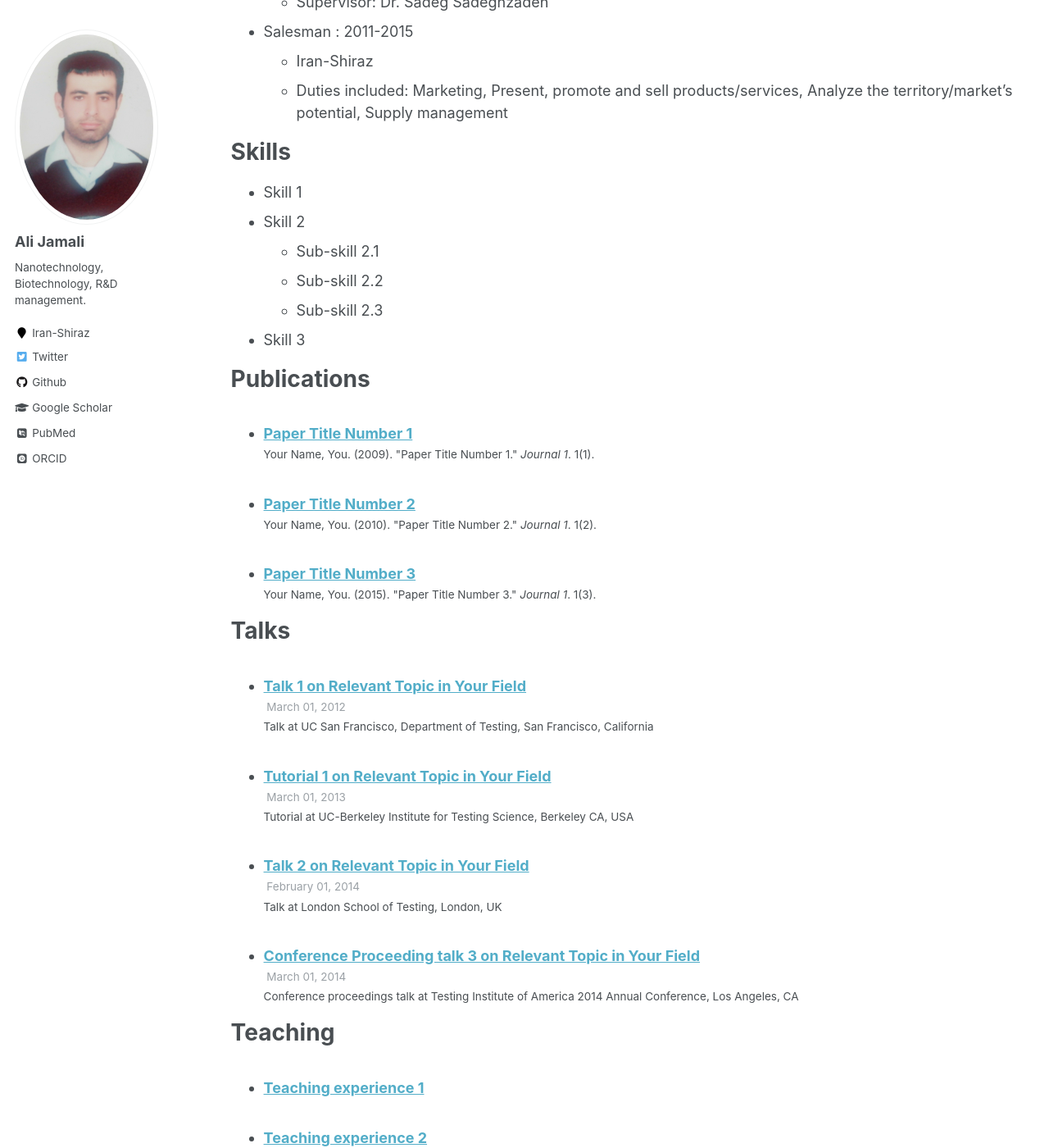
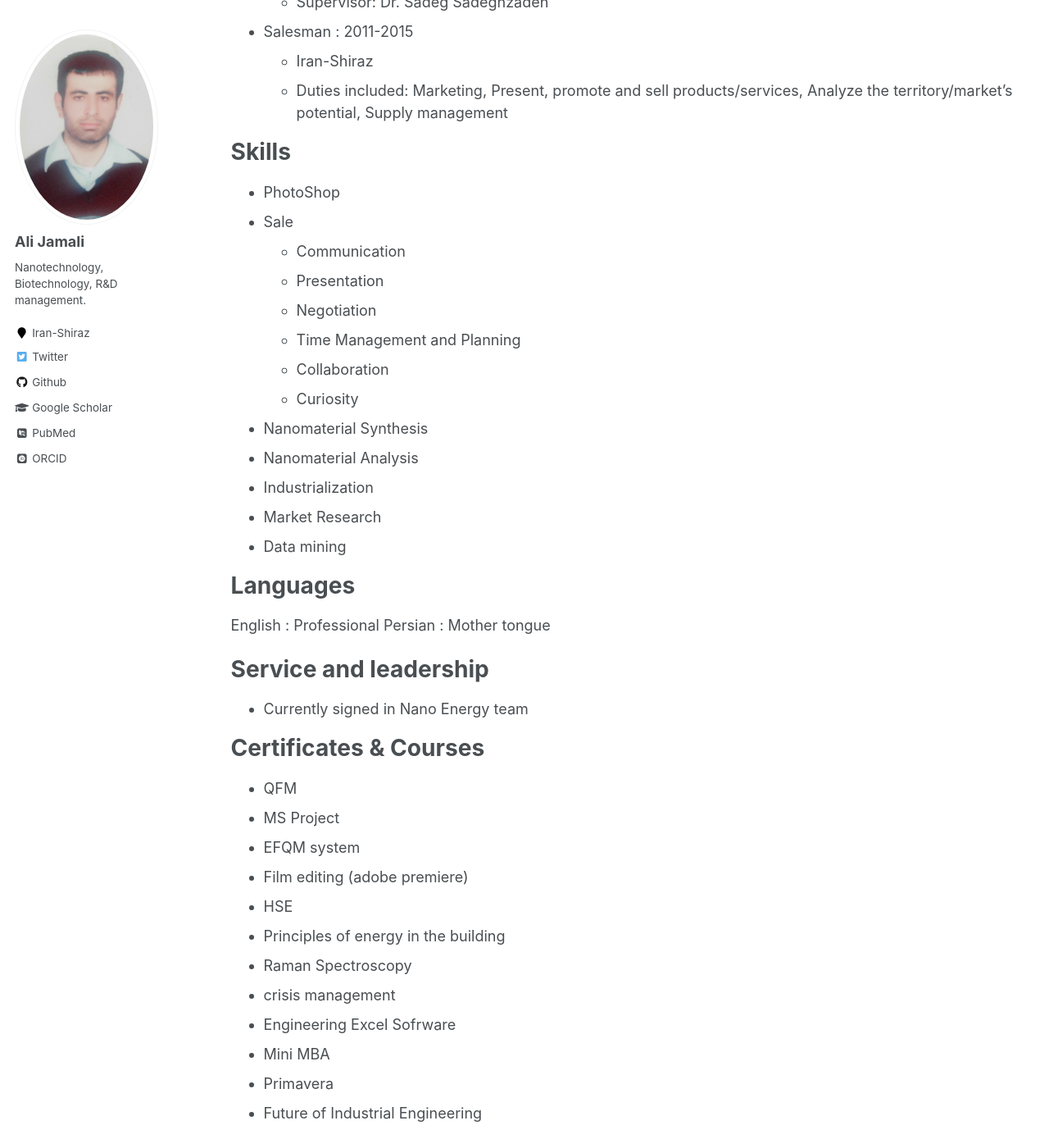
Before and after one commit to jamali-ali/jamali-ali.github.io, a Jekyll site: the page built from _pages/cv.md, in a window 1280 px wide and 1400 px high, scrolled down 464 px. Shown: the whole window at 82% size. Built offline with Jekyll 4.4.1, drawn with Linux system fonts in a browser that asks for light colours; some web fonts are replaced; some of the changed text lies outside the part shown.

Commit message:
Update cv.md

```diff
--- a/_pages/cv.md
+++ b/_pages/cv.md
@@ -27,31 +27,40 @@ Work experience
 
 Skills
 ======
-* Skill 1
-* Skill 2
-  * Sub-skill 2.1
-  * Sub-skill 2.2
-  * Sub-skill 2.3
-* Skill 3
+* PhotoShop
+* Sale
+  * Communication
+  * Presentation
+  * Negotiation
+  * Time Management and Planning
+  * Collaboration
+  * Curiosity
+* Nanomaterial Synthesis
+* Nanomaterial Analysis
+* Industrialization
+* Market Research
+* Data mining
 
-Publications
+Languages
 ======
-  <ul>{% for post in site.publications %}
-    {% include archive-single-cv.html %}
-  {% endfor %}</ul>
-
-Talks
-======
-  <ul>{% for post in site.talks %}
-    {% include archive-single-talk-cv.html %}
-  {% endfor %}</ul>
-
-Teaching
-======
-  <ul>{% for post in site.teaching %}
-    {% include archive-single-cv.html %}
-  {% endfor %}</ul>
+  English : Professional
+  Persian : Mother tongue
 
 Service and leadership
 ======
-* Currently signed in to 43 different slack teams
+* Currently signed in Nano Energy team
+
+Certificates & Courses
+======
+* QFM
+* MS Project
+* EFQM system
+* Film editing (adobe premiere)
+* HSE
+* Principles of energy in the building
+* Raman Spectroscopy
+* crisis management
+* Engineering Excel Sofrware
+* Mini MBA
+* Primavera
+* Future of Industrial Engineering
```
